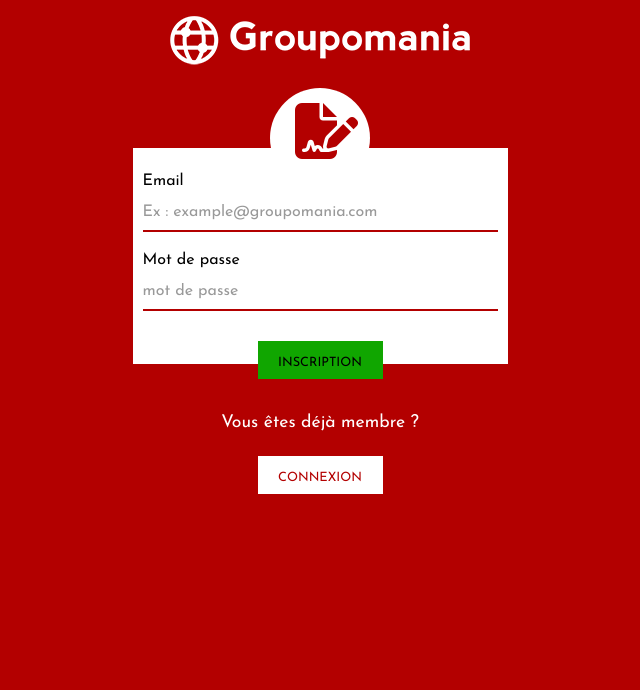
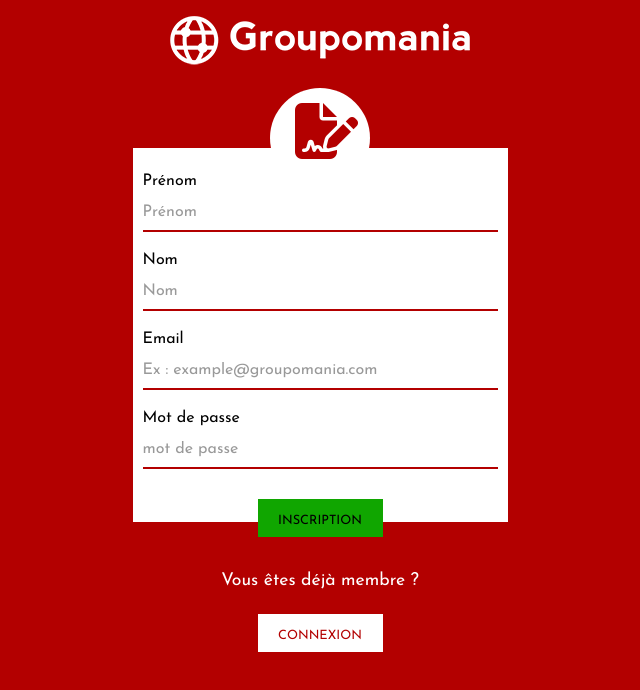
Before and after one commit to VertoDebru/Groupomania, a React (Create React App) app in the folder front/: page /Register in a window 1280 px wide. Shown: the top 690 px of the page, without its empty margins (320-960 px from the left). Built offline with nearby package versions, Linux system fonts and the light colour scheme.

Commit message:
Add inputs First & Last name.

```diff
--- a/front/src/routes/Register.js
+++ b/front/src/routes/Register.js
@@ -25,19 +25,23 @@
   componentDidMount() {
     this.checkToken();
     // Get Inputs
+    this.firstname = document.getElementsByName("firstname")[0];
+    this.lastname = document.getElementsByName("lastname")[0];
     this.email = document.getElementsByName("email")[0];
     this.password = document.getElementsByName("password")[0];
   }
 
   postSign() {
     // Check inputs.
-    if(this.email.value.length <= 4 || this.password.value.length < 4 ) {
+    if(this.firstname.value.length < 4 || this.lastname.value.length < 4 || this.email.value.length <= 4 || this.password.value.length < 4 ) {
       return console.error("Input not complete!");
     }
 
     this.setState({ isLoading: true });
     // Post request.
     axios.post(this.signUrl, {
+      firstname: this.firstname.value,
+      lastname: this.lastname.value,
       email: this.email.value,
       password: this.password.value
     })
@@ -68,6 +72,10 @@
           <div className='app-register'>
             <div className='app-sign-icon fa-solid fa-file-signature'></div>
             <form method='post' className='app-sign-form'>
+              <h3>Prénom</h3>
+              <input name='firstname' type='text' placeholder='Prénom' label='Prénom' required />
+              <h3>Nom</h3>
+              <input name='lastname' type='text' placeholder='Nom' label='Nom' required />
               <h3>Email</h3>
               <input name='email' type='email' placeholder='Ex : example@groupomania.com' label='Adresse email' required />
               <h3>Mot de passe</h3>
```
